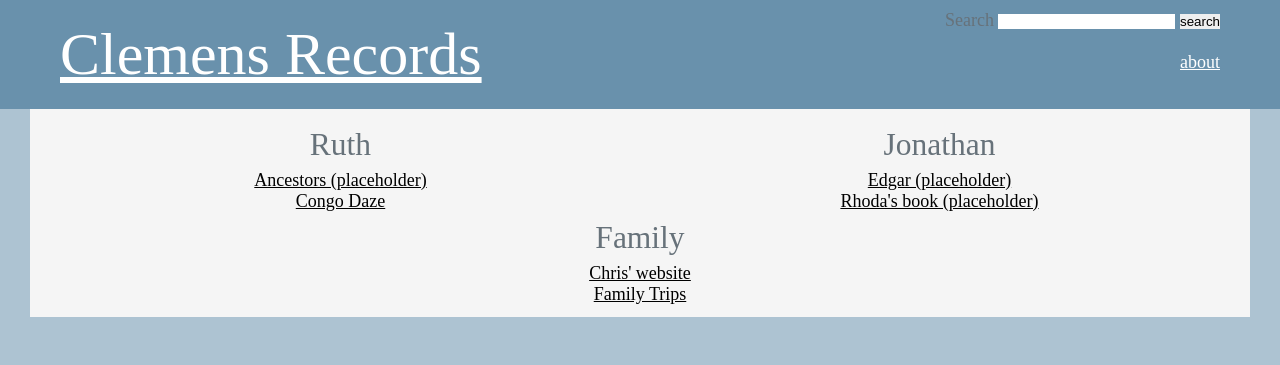
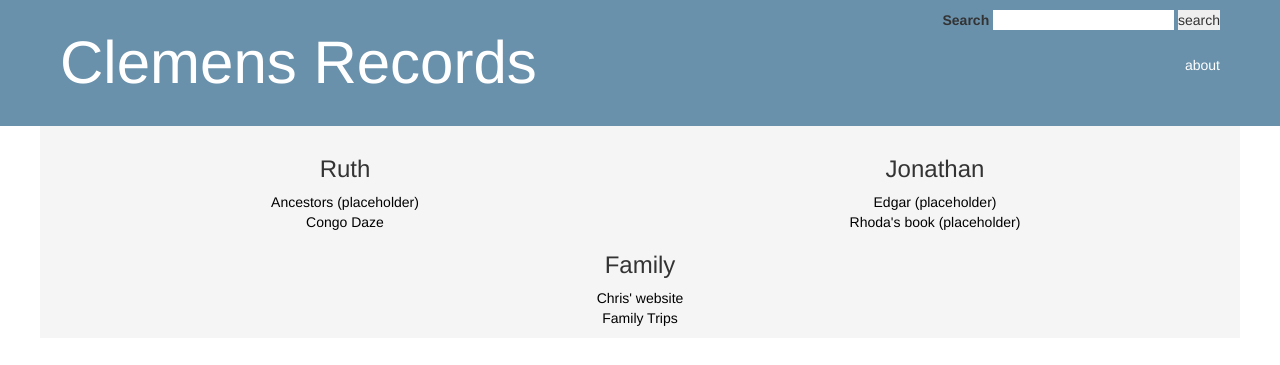
Before and after one commit to keidelclemens/keidelclemens.github.io, a Jekyll site: the page built from index.html, in a window 1280 px wide. Shown: the top 365 px of the page. Built offline with Jekyll 4.4.1, drawn with Linux system fonts in a browser that asks for light colours.

Commit message:
Update default.html

```diff
--- a/_layouts/default.html
+++ b/_layouts/default.html
@@ -11,6 +11,8 @@
 {% endif %}
     </title>
     <link rel="stylesheet" type="text/css" href="/resources/css/style.css">
+    <link href="https://maxcdn.bootstrapcdn.com/bootstrap/3.3.7/css/bootstrap.min.css" rel="stylesheet" integrity="sha384-BVYiiSIFeK1dGmJRAkycuHAHRg32OmUcww7on3RYdg4Va+PmSTsz/K68vbdEjh4u" crossorigin="anonymous">
+    <script src="https://maxcdn.bootstrapcdn.com/bootstrap/3.3.7/js/bootstrap.min.js" integrity="sha384-Tc5IQib027qvyjSMfHjOMaLkfuWVxZxUPnCJA7l2mCWNIpG9mGCD8wGNIcPD7Txa" crossorigin="anonymous"></script>
         {% if page.redirect %}
       <meta http-equiv="refresh" content="2; URL={{ page.redirect }}">
 {% endif %}
```
